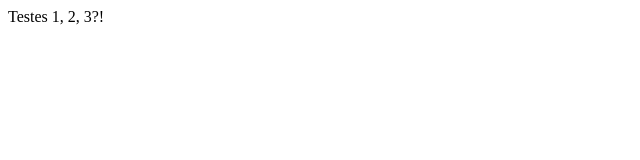
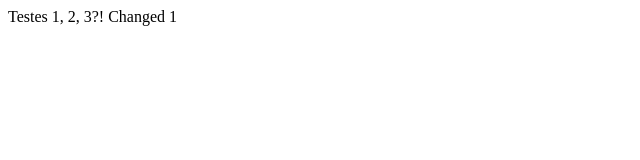
Before and after one commit to wgmatuska/ghpages_test, a plain HTML site: page src/index.html in a window 1280 px wide. Shown: the full height of the page, 0-640 px from the left. Drawn offline with Linux system fonts and the light colour scheme.

Commit message:
poorly documented commit

```diff
--- a/src/index.html
+++ b/src/index.html
@@ -7,6 +7,6 @@
     <title>Test</title>
 </head>
 <body>
-    Testes 1, 2, 3?!
+    Testes 1, 2, 3?! Changed 1
 </body>
 </html>
```
